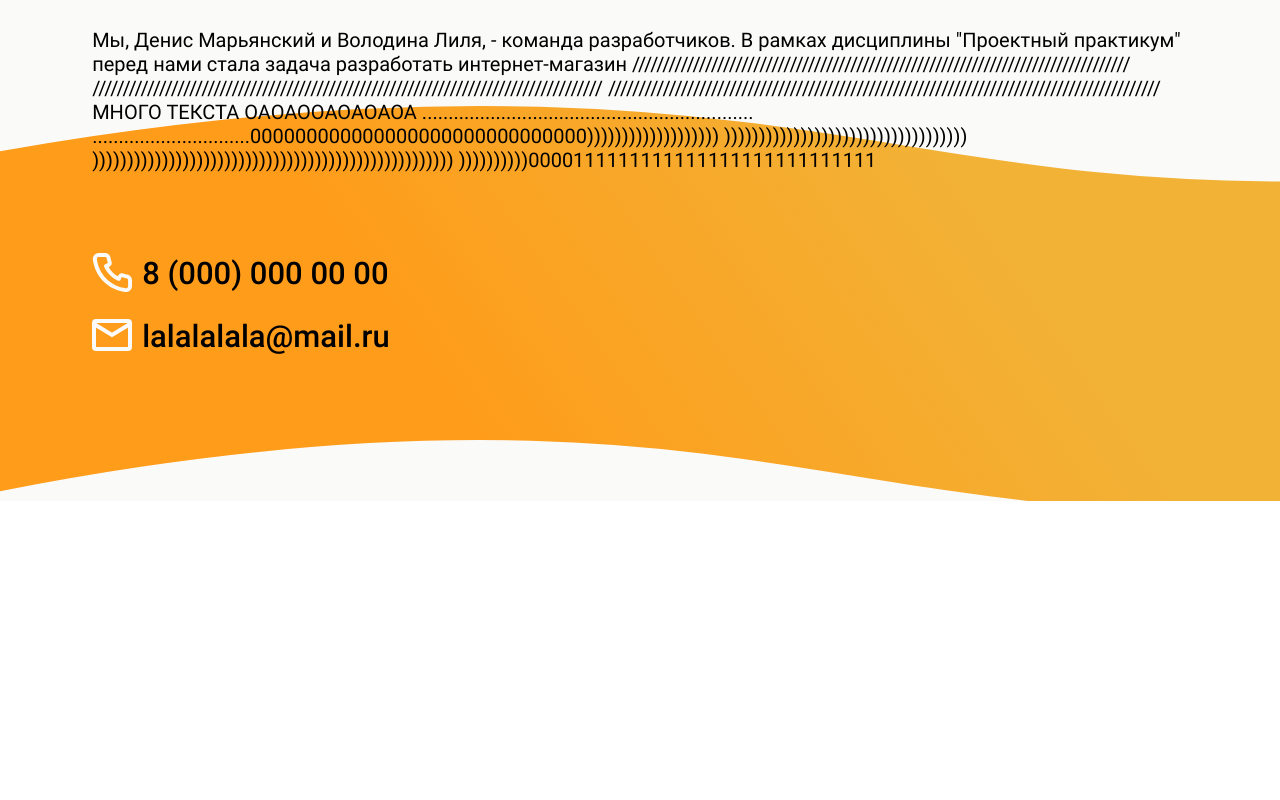
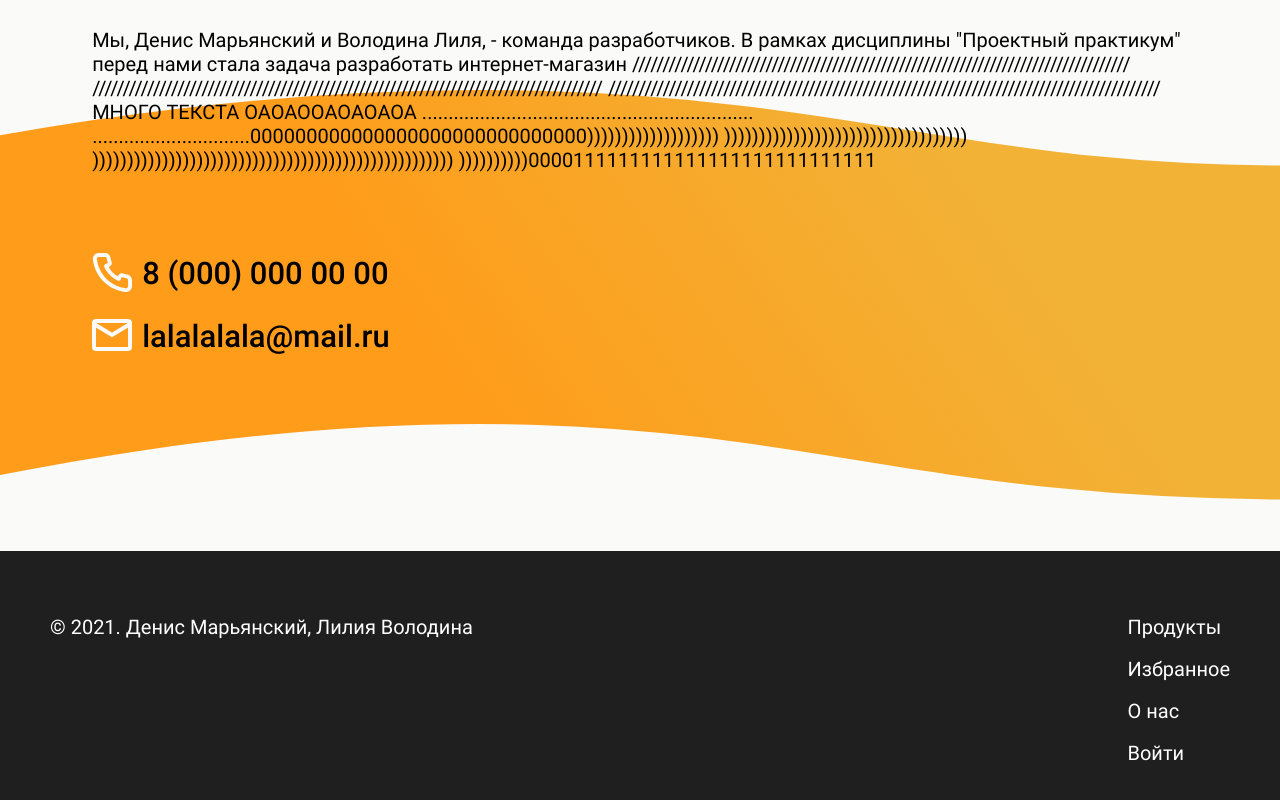
Before and after one commit to goldlilya1612/Roga-i-copita, a React (Create React App) app: page /aboutUs in a window 1280 px wide. Shown: the part 358-1158 px from the top of the page. Before the commit the page ends 859 px from the top, so only its background shows below. Built offline with nearby package versions, Linux system fonts and the light colour scheme.

Commit message:
feat: сверстать футер

```diff
--- a/src/blocks/about-us/about-us.css
+++ b/src/blocks/about-us/about-us.css
@@ -1,6 +1,7 @@
 .about-us {
-    padding: 0 50px 0 7.2vw;
-    background: url('../../images/Vector.svg') no-repeat;
-    background-position: 0% 157%;
+    padding: 0 50px 50px 7.2vw;
+    background: url("../../images/Vector.svg") no-repeat;
+    background-position: 0% 92%;
     min-height: 545px;
+    background-repeat: space;
 }
--- /dev/null
+++ b/src/blocks/footer/__author/footer__author.css
@@ -0,0 +1,14 @@
+.footer__author {
+    font-weight: normal;
+    font-size: 20px;
+    line-height: 160%;
+    color: white;
+    margin: 0 0 0 50px;
+    display: inline;
+}
+
+@media screen and (min-width: 1440px) {
+    .footer__author {
+        margin-left: 120px;
+    }
+}
--- /dev/null
+++ b/src/blocks/footer/__link/footer__link.css
@@ -0,0 +1,10 @@
+.footer__link {
+    color: white;
+    text-decoration: none;
+    cursor: pointer;
+    transition: opacity ease 0.3s;
+}
+
+.footer__link:hover {
+    opacity: 0.6;
+}
--- /dev/null
+++ b/src/blocks/footer/__links/_element/footer__links_element.css
@@ -0,0 +1,3 @@
+.footer__links_element {
+    margin: 0 0 10px 0;
+}
--- /dev/null
+++ b/src/blocks/footer/__links/footer__links.css
@@ -0,0 +1,19 @@
+.footer__links {
+    list-style-type: none;
+    margin: 0;
+    font-weight: normal;
+    font-size: 20px;
+    line-height: 160%;
+    margin-right: 50px;
+}
+
+@media screen and (min-width: 1440px) {
+    .footer__links {
+        list-style-type: none;
+        margin: 0;
+        font-weight: normal;
+        font-size: 20px;
+        line-height: 160%;
+        margin-right: 120px;
+    }
+}
--- /dev/null
+++ b/src/blocks/footer/footer.css
@@ -0,0 +1,8 @@
+.footer {
+    display: flex;
+    justify-content: space-between;
+    box-sizing: border-box;
+    background-color: #1f1f1f;
+    min-height: 200px;
+    padding: 60px 0 40px 0;
+}
--- a/src/blocks/product-page/product-page.css
+++ b/src/blocks/product-page/product-page.css
@@ -1,6 +1,6 @@
 .product-page {
     width: 850px;
-    margin: 50px auto 0 auto;
+    margin: 50px auto 50px auto;
     display: flex;
     padding: 50px 0;
     box-shadow: 0px 4px 9px #d3d3d3;
--- a/src/components/App/App.jsx
+++ b/src/components/App/App.jsx
@@ -8,7 +8,9 @@
 import Login from '../Login/Login';
 import Registration from '../Registration/Registration';
 import ProductPage from '../ProductPage/ProductPage';
+import Footer from '../Footer/Footer';
 import './App.css';
+
 
 
 function App() {
@@ -63,6 +65,7 @@
       <Route path="/product-page">
         <ProductPage />
       </Route>
+      <Footer />
 
 
       {/*<div>Автор иконок: <a href="https://www.flaticon.com/ru/authors/photo3idea-studio" title="photo3idea_studio">photo3idea_studio</a> from <a href="https://www.flaticon.com/ru/" title="Flaticon">www.flaticon.com</a></div>
--- a/src/components/Footer/Footer.css
+++ b/src/components/Footer/Footer.css
@@ -0,0 +1,5 @@
+@import url("../../blocks/footer/footer.css");
+@import url("../../blocks/footer/__author/footer__author.css");
+@import url("../../blocks/footer/__links/footer__links.css");
+@import url("../../blocks/footer/__link/footer__link.css");
+@import url("../../blocks/footer/__links/_element/footer__links_element.css");
--- a/src/components/Footer/Footer.jsx
+++ b/src/components/Footer/Footer.jsx
@@ -0,0 +1,28 @@
+import React from 'react';
+import { Link } from 'react-router-dom';
+import './Footer.css'
+
+function Footer() {
+    return (
+
+      <footer class="footer">
+          <p class="footer__author">&copy; 2021. Денис Марьянский, Лилия Володина</p>
+          <ul class="footer__links">
+            <li class="footer__links_element">
+              <Link class="footer__link" exact to="/">Продукты</Link>
+            </li>
+            <li class="footer__links_element">
+              <Link class="footer__link" to="/favourites">Избранное</Link>
+            </li >
+            <li class="footer__links_element">
+              <Link class="footer__link" to="/aboutUs">О нас</Link>
+            </li>
+            <li class="footer__links_element">
+              <Link class="footer__link" to="/login">Войти</Link>
+            </li>
+          </ul>
+      </footer>
+    )
+}
+
+export default Footer
```
